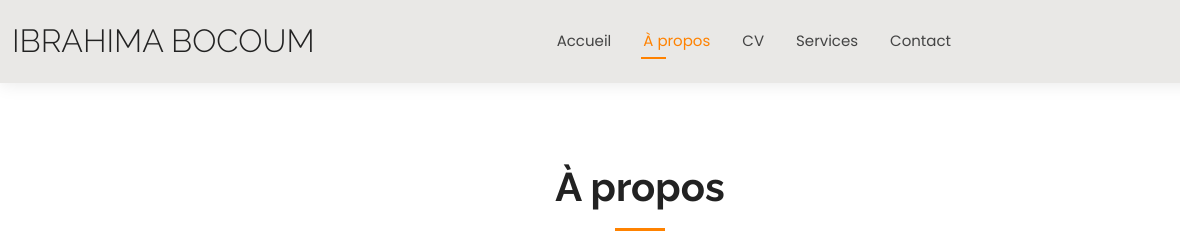
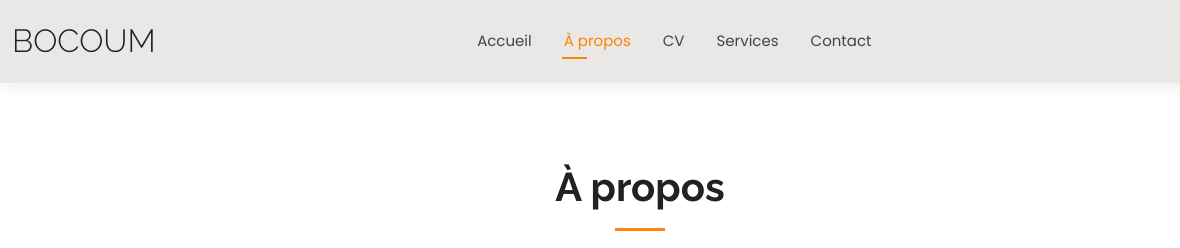
Before and after one commit to ibrohill/Mon_Portfolio_Bocoum, a plain HTML site: page about.html in a window 1280 px wide. Shown: the top 248 px of the page, 0-1180 px from the left. Drawn offline with Linux system fonts and the light colour scheme.

Commit message:
2eme commit

```diff
--- a/about.html
+++ b/about.html
@@ -36,7 +36,7 @@
 
     <a href="index.html" class="logo d-flex align-items-center me-auto me-xl-0">
       <!-- <img src="assets/img/logo.png" alt=""> -->
-      <h1 class="sitename">Ibrahima Bocoum</h1>
+      <h1 class="sitename">Bocoum</h1>
     </a>
 
     <nav id="navmenu" class="navmenu">
```
Also changed, not shown: contact.html (+1 -1 lines), index.html (+1 -1 lines), resume.html (+1 -1 lines), services.html (+1 -1 lines).
